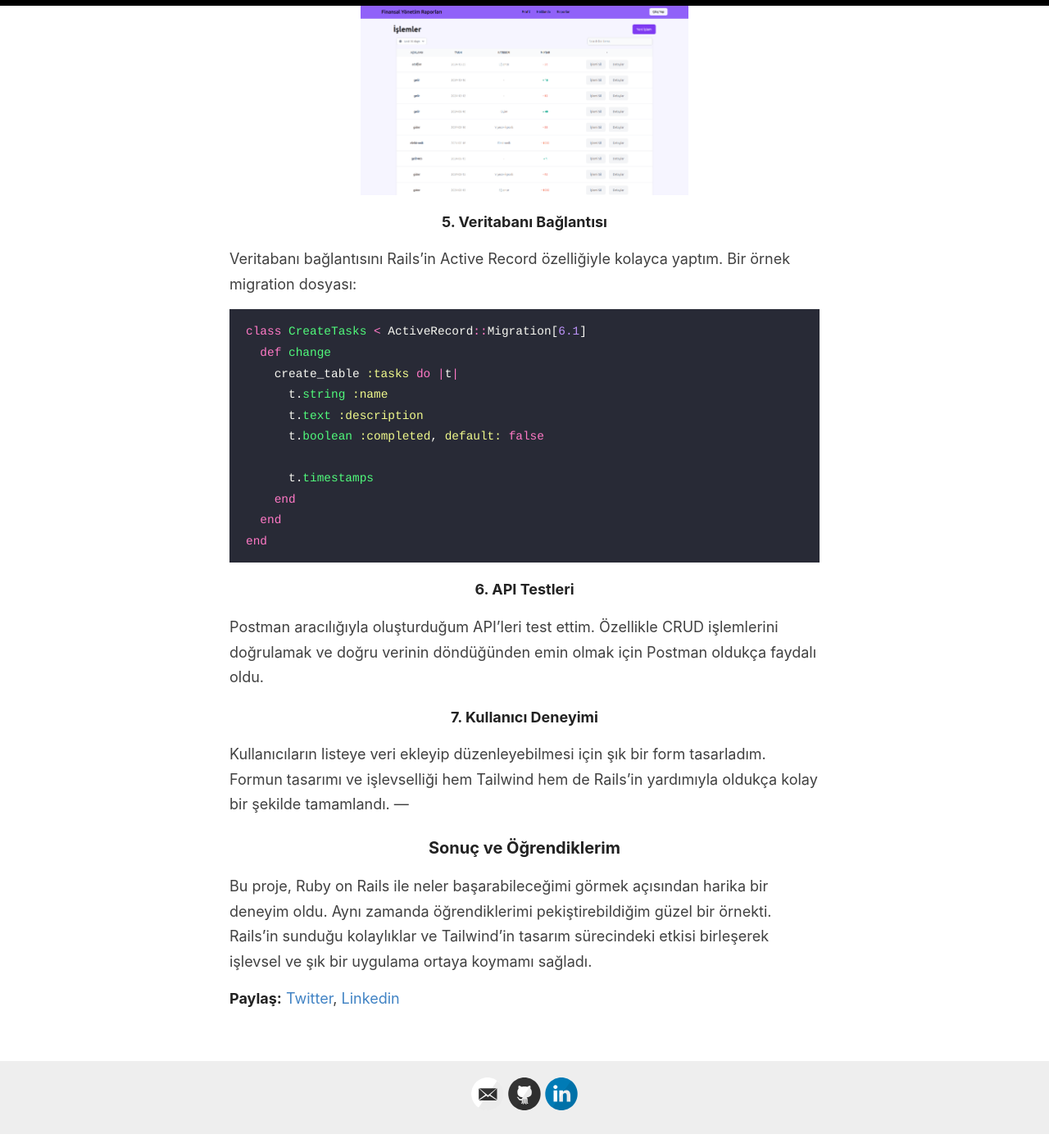
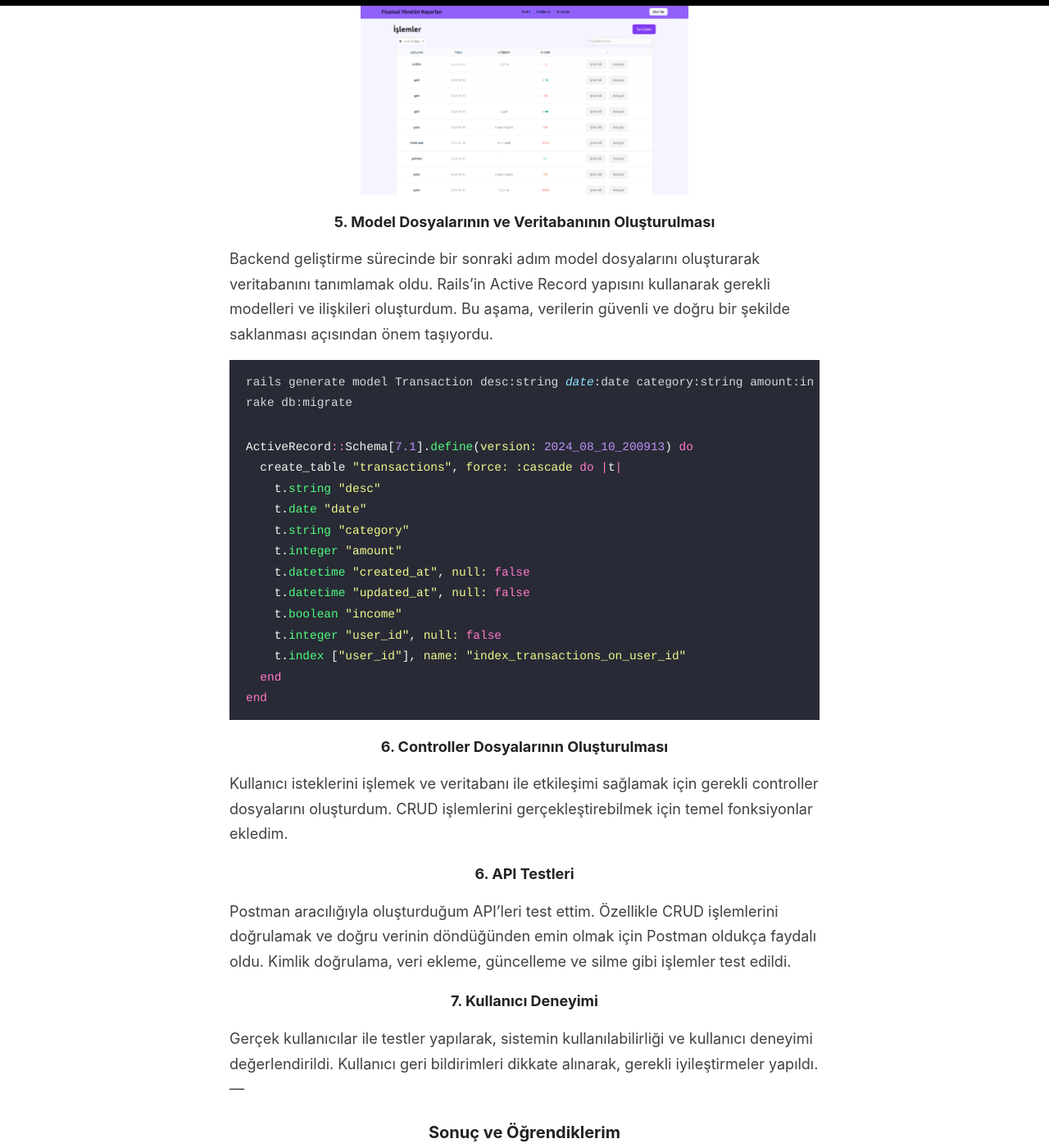
Before and after one commit to gunaytas/gunaytas.github.io, a Jekyll site: the page built from _posts/2024-09-01-finansalraporlar.md, in a window 1280 px wide and 1400 px high, scrolled down 3302 px. Shown: the whole window at 82% size. Built offline with Jekyll 4.4.1, drawn with Linux system fonts in a browser that asks for light colours; some of the changed text lies outside the part shown.

Commit message:
finansal r. completed

````diff
--- a/_posts/2024-09-01-finansalraporlar.md
+++ b/_posts/2024-09-01-finansalraporlar.md
@@ -57,30 +57,49 @@ Tasarımları hayata geçirmek için Tailwind CSS kullandım. Bu araç, utility-
 <img src="/images/anasayfa.png" alt="mockup" width="400">
 <img src="/images/image.png" alt="mockup" width="400">
 
+#### **5. Model Dosyalarının ve Veritabanının Oluşturulması**
+Backend geliştirme sürecinde bir sonraki adım model dosyalarını oluşturarak veritabanını tanımlamak oldu. Rails'in Active Record yapısını kullanarak gerekli modelleri ve ilişkileri oluşturdum. Bu aşama, verilerin güvenli ve doğru bir şekilde saklanması açısından önem taşıyordu.
 
-#### **5. Veritabanı Bağlantısı**
-Veritabanı bağlantısını Rails’in Active Record özelliğiyle kolayca yaptım. Bir örnek migration dosyası:
+```bash
+rails generate model Transaction desc:string date:date category:string amount:integer income:boolean user:references
+rake db:migrate
+```
+
 ```ruby
-class CreateTasks < ActiveRecord::Migration[6.1]
-  def change
-    create_table :tasks do |t|
-      t.string :name
-      t.text :description
-      t.boolean :completed, default: false
-
-      t.timestamps
-    end
+ActiveRecord::Schema[7.1].define(version: 2024_08_10_200913) do
+  create_table "transactions", force: :cascade do |t|
+    t.string "desc"
+    t.date "date"
+    t.string "category"
+    t.integer "amount"
+    t.datetime "created_at", null: false
+    t.datetime "updated_at", null: false
+    t.boolean "income"
+    t.integer "user_id", null: false
+    t.index ["user_id"], name: "index_transactions_on_user_id"
   end
 end
 ```
 
+#### **6. Controller Dosyalarının Oluşturulması**
+Kullanıcı isteklerini işlemek ve veritabanı ile etkileşimi sağlamak için gerekli controller dosyalarını oluşturdum. CRUD işlemlerini gerçekleştirebilmek için temel fonksiyonlar ekledim.
+
 #### **6. API Testleri**
-Postman aracılığıyla oluşturduğum API’leri test ettim. Özellikle CRUD işlemlerini doğrulamak ve doğru verinin döndüğünden emin olmak için Postman oldukça faydalı oldu.
+Postman aracılığıyla oluşturduğum API’leri test ettim. Özellikle CRUD işlemlerini doğrulamak ve doğru verinin döndüğünden emin olmak için Postman oldukça faydalı oldu. Kimlik doğrulama, veri ekleme, güncelleme ve silme gibi işlemler test edildi.
+
 
 #### **7. Kullanıcı Deneyimi**
-Kullanıcıların listeye veri ekleyip düzenleyebilmesi için şık bir form tasarladım. Formun tasarımı ve işlevselliği hem Tailwind hem de Rails’in yardımıyla oldukça kolay bir şekilde tamamlandı.
+Gerçek kullanıcılar ile testler yapılarak, sistemin kullanılabilirliği ve kullanıcı deneyimi değerlendirildi. Kullanıcı geri bildirimleri dikkate alınarak, gerekli iyileştirmeler yapıldı.
 ---
 
+### Sonuç ve Öğrendiklerim
+Proje geliştirme sürecinde belirlenen hedefler büyük ölçüde gerçekleştirildi. Kullanıcılar için güvenli, hızlı ve kullanımı kolay bir finans yönetim platformu oluşturuldu.
 
-### Sonuç ve Öğrendiklerim
 Bu proje, Ruby on Rails ile neler başarabileceğimi görmek açısından harika bir deneyim oldu. Aynı zamanda öğrendiklerimi pekiştirebildiğim güzel bir örnekti. Rails’in sunduğu kolaylıklar ve Tailwind’in tasarım sürecindeki etkisi birleşerek işlevsel ve şık bir uygulama ortaya koymamı sağladı.
+
+### **Eklenecek Özellikler**
+- **Banka Hesap Hareketi İçeri Aktarma:** Kullanıcıların bankalarından hesap hareket döküm tablolarını içeri aktararak manuel giriş yapmadan verilerini sistemde kullanabilmesini sağlayan bir özellik.
+- **Bütçe Planlama:** Kullanıcıların aylık bütçelerini belirleyerek harcamalarını kontrol altında tutmalarına yardımcı olacak bir özellik.
+- **Grafik ve Analiz Geliştirmeleri:** Kullanıcıların finansal durumlarını daha iyi anlamalarına yardımcı olacak detaylı grafikler ve istatistikler eklenmesi.
+- **Çoklu Para Birimi Desteği:** Kullanıcıların farklı para birimlerinde finansal işlemlerini takip edebilmeleri için çoklu para birimi desteği sağlanması.
+- **Uyarı Sistemi:** Kullanıcıların belirli harcama limitlerine ulaştıklarında veya önemli finansal olaylar gerçekleştiğinde uyarı almasını sağlayacak bir sistem.
````
